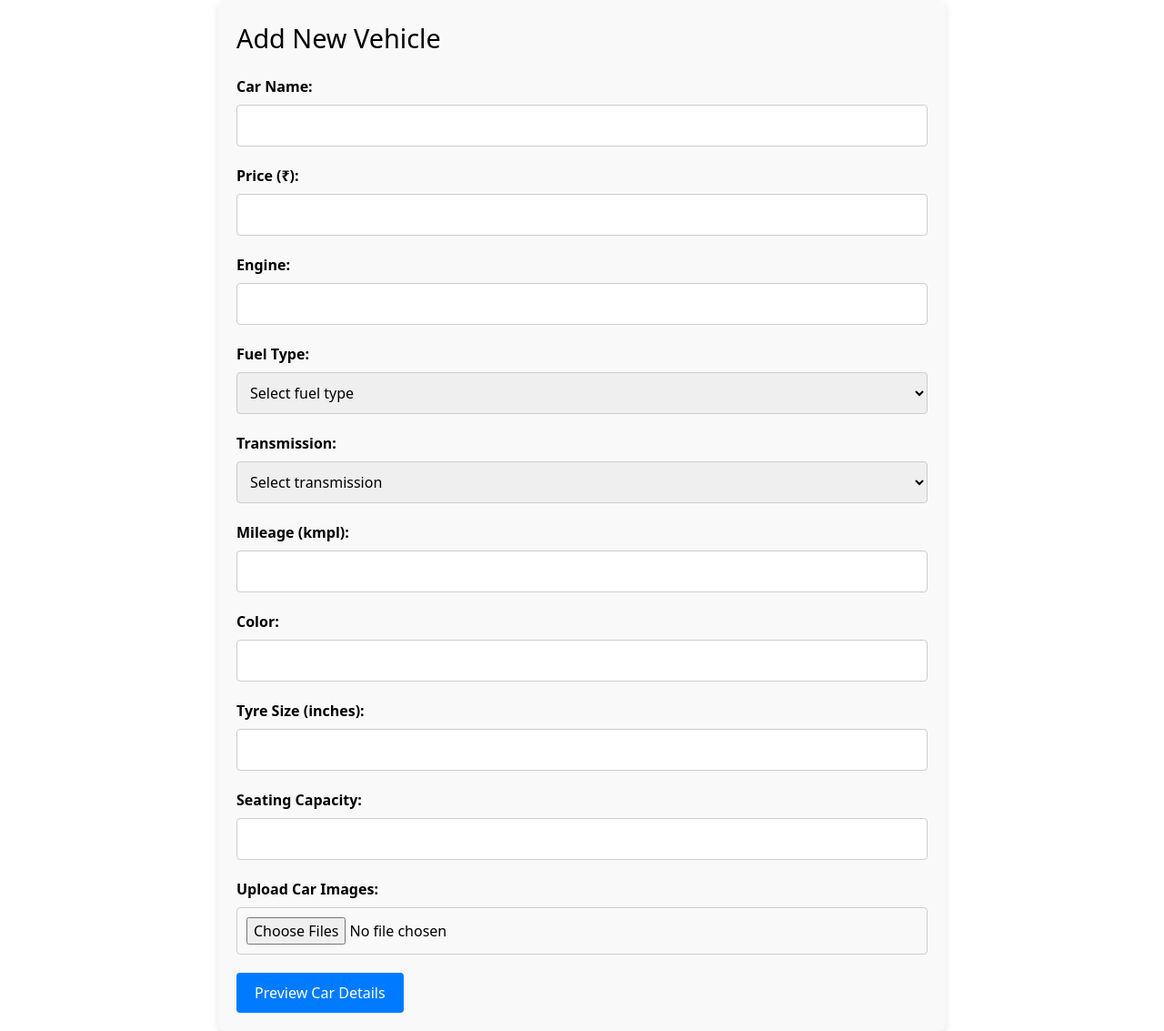
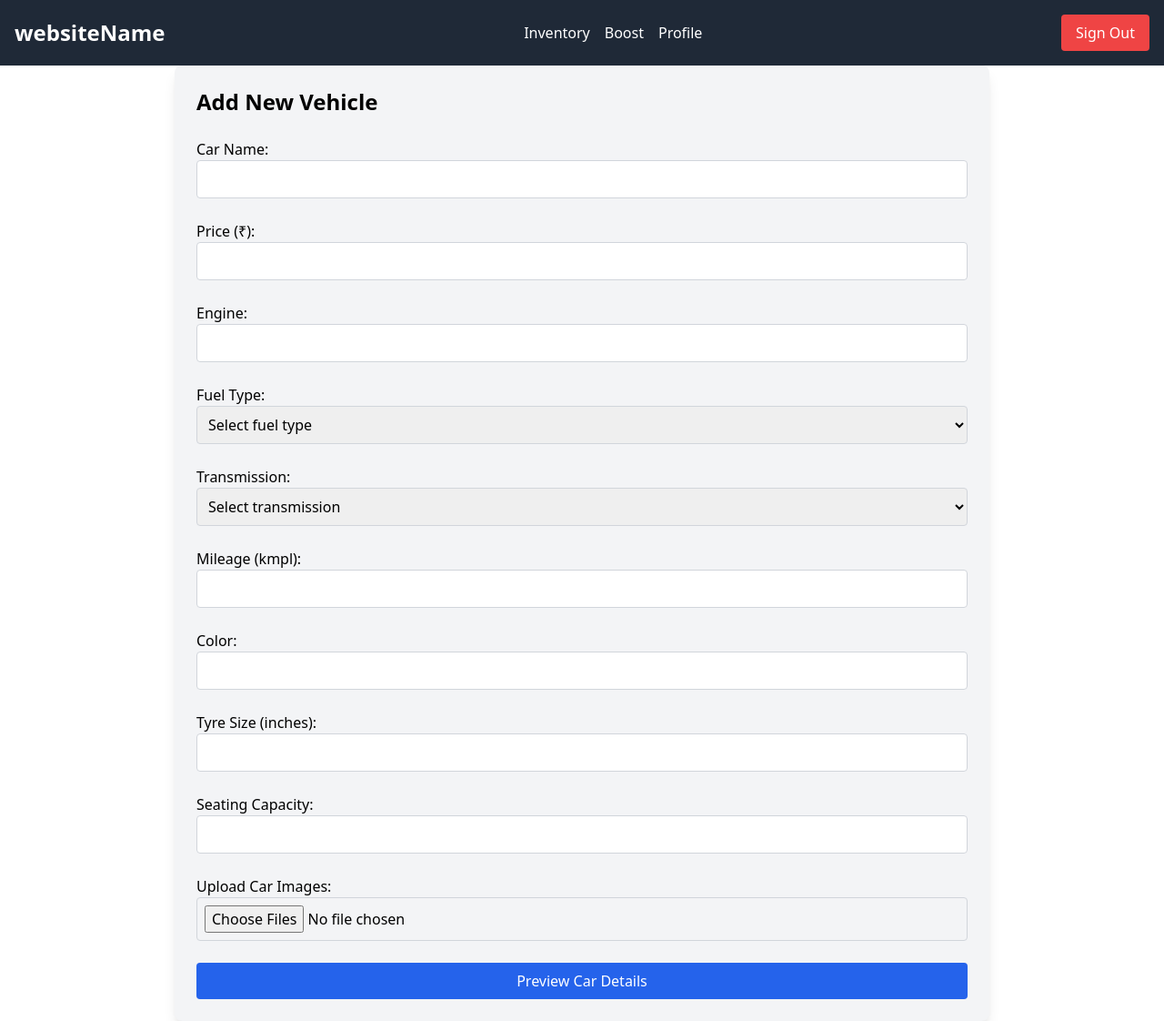
Before and after one commit to aharonmathews/CarSales, a React (Vite) app in the folder client/: page /AddNewVehicle in a window 1280 px wide. Shown: the whole page at 91% size. Built offline with nearby package versions, Linux system fonts and the light colour scheme.

Commit message:
Working on auth

```diff
--- a/client/src/pages/dealership/AddNewVehicle.jsx
+++ b/client/src/pages/dealership/AddNewVehicle.jsx
@@ -1,10 +1,11 @@
 import React, { useState } from "react";
-import { addVehicleToFirestore } from '../../firestoreService'; // Firestore service for adding vehicle
+import { addVehicleToFirestore } from "../../firestoreService"; // Firestore service for adding vehicle
 import { useNavigate } from "react-router-dom";
+import Navbar from "./Navbar";
 
 const AddNewVehicle = () => {
   const [formData, setFormData] = useState({
-    id: Date.now(),  // Unique identifier for each vehicle
+    id: Date.now(), // Unique identifier for each vehicle
     name: "",
     price: "",
     engine: "",
@@ -71,121 +72,163 @@ const AddNewVehicle = () => {
   };
 
   return (
-    <div className="car-form-container">
+    <>
+      <Navbar />
+      <div className="max-w-4xl mx-auto p-6 bg-gray-100 rounded-lg shadow-lg">
         {!previewMode ? (
-        <form onSubmit={handleSubmit} className="car-form">
-          <h2>Add New Vehicle</h2>
+          <form onSubmit={handleSubmit} className="space-y-6">
+            <h2 className="text-2xl font-semibold mb-4">Add New Vehicle</h2>
 
             {/* Car Name */}
-          <label>Car Name:</label>
+            <div>
+              <label className="block font-medium">Car Name:</label>
               <input
                 type="text"
                 name="name"
                 value={formData.name}
                 onChange={handleChange}
                 required
+                className="w-full p-2 border border-gray-300 rounded"
               />
+            </div>
 
             {/* Price */}
-          <label>Price (₹):</label>
+            <div>
+              <label className="block font-medium">Price (₹):</label>
               <input
                 type="number"
                 name="price"
                 value={formData.price}
                 onChange={handleChange}
                 required
+                className="w-full p-2 border border-gray-300 rounded"
               />
+            </div>
 
             {/* Engine */}
-          <label>Engine:</label>
+            <div>
+              <label className="block font-medium">Engine:</label>
               <input
                 type="text"
                 name="engine"
                 value={formData.engine}
                 onChange={handleChange}
                 required
+                className="w-full p-2 border border-gray-300 rounded"
               />
+            </div>
 
             {/* Fuel Type */}
-          <label>Fuel Type:</label>
+            <div>
+              <label className="block font-medium">Fuel Type:</label>
               <select
                 name="fuelType"
                 value={formData.fuelType}
                 onChange={handleChange}
                 required
+                className="w-full p-2 border border-gray-300 rounded"
               >
                 <option value="">Select fuel type</option>
                 <option value="Petrol">Petrol</option>
                 <option value="Diesel">Diesel</option>
                 <option value="Electric">Electric</option>
               </select>
+            </div>
 
             {/* Transmission */}
-          <label>Transmission:</label>
+            <div>
+              <label className="block font-medium">Transmission:</label>
               <select
                 name="transmission"
                 value={formData.transmission}
                 onChange={handleChange}
                 required
+                className="w-full p-2 border border-gray-300 rounded"
               >
                 <option value="">Select transmission</option>
                 <option value="Manual">Manual</option>
                 <option value="Automatic">Automatic</option>
               </select>
+            </div>
 
             {/* Mileage */}
-          <label>Mileage (kmpl):</label>
+            <div>
+              <label className="block font-medium">Mileage (kmpl):</label>
               <input
                 type="number"
                 name="mileage"
                 value={formData.mileage}
                 onChange={handleChange}
                 required
+                className="w-full p-2 border border-gray-300 rounded"
               />
+            </div>
 
             {/* Color */}
-          <label>Color:</label>
+            <div>
+              <label className="block font-medium">Color:</label>
               <input
                 type="text"
                 name="color"
                 value={formData.color}
                 onChange={handleChange}
                 required
+                className="w-full p-2 border border-gray-300 rounded"
               />
+            </div>
 
             {/* Tyre Size */}
-          <label>Tyre Size (inches):</label>
+            <div>
+              <label className="block font-medium">Tyre Size (inches):</label>
               <input
                 type="text"
                 name="tyreSize"
                 value={formData.tyreSize}
                 onChange={handleChange}
                 required
+                className="w-full p-2 border border-gray-300 rounded"
               />
+            </div>
 
             {/* Seating Capacity */}
-          <label>Seating Capacity:</label>
+            <div>
+              <label className="block font-medium">Seating Capacity:</label>
               <input
                 type="number"
                 name="seatingCapacity"
                 value={formData.seatingCapacity}
                 onChange={handleChange}
                 required
+                className="w-full p-2 border border-gray-300 rounded"
               />
+            </div>
 
             {/* Image Upload */}
-          <label>Upload Car Images:</label>
-          <input type="file" multiple accept="image/*" onChange={handleFileChange} />
+            <div>
+              <label className="block font-medium">Upload Car Images:</label>
+              <input
+                type="file"
+                multiple
+                accept="image/*"
+                onChange={handleFileChange}
+                className="w-full p-2 border border-gray-300 rounded"
+              />
+            </div>
 
-          {error && <p style={{ color: "red" }}>{error}</p>}
+            {error && <p className="text-red-600">{error}</p>}
 
-          <button type="submit">Preview Car Details</button>
+            <button
+              type="submit"
+              className="w-full py-2 bg-blue-600 text-white rounded hover:bg-blue-700"
+            >
+              Preview Car Details
+            </button>
           </form>
         ) : (
-        <div className="car-preview">
-          <h2>Preview Car Details</h2>
+          <div>
+            <h2 className="text-2xl font-semibold mb-4">Preview Car Details</h2>
 
-          {/* Car Details Preview */}
+            <div className="space-y-4">
               <p><strong>Car Name:</strong> {formData.name}</p>
               <p><strong>Price:</strong> ₹{formData.price}</p>
               <p><strong>Engine:</strong> {formData.engine}</p>
@@ -196,88 +239,43 @@ const AddNewVehicle = () => {
               <p><strong>Tyre Size:</strong> {formData.tyreSize} inches</p>
               <p><strong>Seating Capacity:</strong> {formData.seatingCapacity}</p>
 
-          {/* Image Preview */}
-          <div className="image-preview">
-            <h3>Uploaded Images</h3>
+              <div>
+                <h3 className="font-medium">Uploaded Images</h3>
+                <div className="flex space-x-4">
                   {formData.images.length > 0 ? (
                     formData.images.map((img, index) => (
                       <img
                         key={index}
                         src={URL.createObjectURL(img)}
                         alt={`car-${index}`}
-                  className="preview-img"
+                        className="w-32 h-20 object-cover"
                       />
                     ))
                   ) : (
                     <p>No images uploaded</p>
                   )}
                 </div>
+              </div>
 
-          <div className="buttons">
-            <button onClick={handleEdit}>Edit</button>
-            <button onClick={handleFinalSave}>Final Save</button>
+              <div className="flex space-x-4">
+                <button
+                  onClick={handleEdit}
+                  className="py-2 px-4 bg-yellow-500 text-white rounded hover:bg-yellow-600"
+                >
+                  Edit
+                </button>
+                <button
+                  onClick={handleFinalSave}
+                  className="py-2 px-4 bg-green-600 text-white rounded hover:bg-green-700"
+                >
+                  Final Save
+                </button>
+              </div>
             </div>
           </div>
         )}
-      <style>{`
-        .car-form-container {
-          max-width: 800px;
-          margin: 0 auto;
-          padding: 20px;
-          background: #f9f9f9;
-          border-radius: 8px;
-          box-shadow: 0 4px 8px rgba(0, 0, 0, 0.1);
-        }
-
-        h2 {
-          margin-bottom: 20px;
-          font-size: 1.8rem;
-        }
-
-        label {
-          display: block;
-          margin-bottom: 8px;
-          font-weight: bold;
-        }
-
-        input, select {
-          width: 100%;
-          padding: 10px;
-          margin-bottom: 20px;
-          border: 1px solid #ccc;
-          border-radius: 4px;
-        }
-
-        button {
-          padding: 10px 20px;
-          background-color: #007bff;
-          color: white;
-          border: none;
-          border-radius: 4px;
-          cursor: pointer;
-        }
-
-        button:hover {
-          background-color: #0056b3;
-        }
-
-        .image-preview {
-          margin: 20px 0;
-        }
-
-        .preview-img {
-          width: 150px;
-          height: 100px;
-          object-fit: cover;
-          margin-right: 10px;
-        }
-
-        .buttons {
-          display: flex;
-          justify-content: space-between;
-        }
-      `}</style>
       </div>
+    </>
   );
 };
 
--- a/client/src/pages/dealership/DealershipDashboard.jsx
+++ b/client/src/pages/dealership/DealershipDashboard.jsx
@@ -9,6 +9,7 @@ import {
   Tooltip,
   ResponsiveContainer,
 } from "recharts";
+import Navbar from "./Navbar";
 
 const DealershipDashboard = () => {
   const [selectedTime, setSelectedTime] = useState("All time");
@@ -34,6 +35,8 @@ const DealershipDashboard = () => {
   ];
 
   return (
+    <>
+    <Navbar />
     <div style={styles.dashboardContainer}>
       {/* Welcome Message */}
       <h1 style={styles.heading}>Welcome, {"Dealership"}</h1>
@@ -89,6 +92,8 @@ const DealershipDashboard = () => {
         ))}
       </div>
     </div>
+    </>
+
   );
 };
 
--- /dev/null
+++ b/client/src/pages/dealership/Navbar.jsx
@@ -0,0 +1,38 @@
+import React from 'react';
+import { Link, useNavigate } from 'react-router-dom';
+import { getAuth, signOut } from 'firebase/auth';
+
+const Navbar = () => {
+  const navigate = useNavigate();
+
+  const handleSignOut = async () => {
+    const auth = getAuth();
+    try {
+      await signOut(auth);
+      navigate('/'); // Redirect to home page after sign-out
+    } catch (error) {
+      console.error("Sign-out error:", error);
+    }
+  };
+
+  return (
+    <nav className="bg-gray-800 p-4 flex justify-between items-center">
+      <div className="text-white text-2xl font-bold" onClick={()=>navigate('/dealershipDashboard')}>
+        websiteName
+      </div>
+      <div className="flex space-x-4">
+        <Link to="/inventory" className="text-white hover:text-gray-400">Inventory</Link>
+        <Link to="/boost" className="text-white hover:text-gray-400">Boost</Link>
+        <Link to="/profile" className="text-white hover:text-gray-400">Profile</Link>
+      </div>
+      <button
+        onClick={handleSignOut}
+        className="text-white bg-red-500 hover:bg-red-700 px-4 py-2 rounded"
+      >
+        Sign Out
+      </button>
+    </nav>
+  );
+};
+
+export default Navbar;
--- a/client/src/pages/signUp.jsx
+++ b/client/src/pages/signUp.jsx
@@ -1,17 +1,62 @@
-import React, { useState } from 'react';
+import React, { useState, useEffect } from 'react';
 import bg2 from "../assets/login2.jpg";
-import { getAuth, signInWithPopup, GoogleAuthProvider, FacebookAuthProvider } from "firebase/auth";
+import {
+  getAuth,
+  signInWithRedirect,
+  GoogleAuthProvider,
+  FacebookAuthProvider,
+  createUserWithEmailAndPassword,
+  signInWithEmailAndPassword,
+  getRedirectResult,
+  onAuthStateChanged,
+  signOut,
+  setPersistence,
+  browserSessionPersistence
+} from "firebase/auth";
+import { useNavigate } from 'react-router-dom';
 
 const SignIn = () => {
   const [reg, setReg] = useState("logIn");
+  const [email, setEmail] = useState('');
+  const [password, setPassword] = useState('');
+  const [loading, setLoading] = useState(false);
+  const navigate = useNavigate();
+
+  useEffect(() => {
+    const auth = getAuth();
+
+    // Ensure session is not persisted across browser reloads
+    setPersistence(auth, browserSessionPersistence);
+
+    // Check for redirect result
+    getRedirectResult(auth)
+      .then((result) => {
+        if (result && result.user) {
+          navigate('/dealershipDashboard'); // Redirect on successful login via Google/Facebook
+        }
+      })
+      .catch((error) => {
+        console.error("Redirect result error:", error);
+      });
+
+    // Check if the user is already signed in
+    const unsubscribe = onAuthStateChanged(auth, (user) => {
+      if (user) {
+        navigate('/dealershipDashboard'); // Redirect if already logged in
+      }
+    });
+
+    return () => unsubscribe(); // Clean up listener on unmount
+  }, [navigate]);
 
   const handleGoogleLogin = async () => {
     const auth = getAuth();
     const provider = new GoogleAuthProvider();
     try {
-      await signInWithPopup(auth, provider);
-      // Handle successful login
+      setLoading(true);
+      await signInWithRedirect(auth, provider);
     } catch (error) {
+      setLoading(false);
       console.error("Google login error:", error);
     }
   };
@@ -20,15 +65,51 @@ const SignIn = () => {
     const auth = getAuth();
     const provider = new FacebookAuthProvider();
     try {
-      await signInWithPopup(auth, provider);
-      // Handle successful login
+      setLoading(true);
+      await signInWithRedirect(auth, provider);
     } catch (error) {
+      setLoading(false);
       console.error("Facebook login error:", error);
     }
   };
 
+  const handleSignUp = async (e) => {
+    e.preventDefault();
+    const auth = getAuth();
+    try {
+      setLoading(true);
+      await createUserWithEmailAndPassword(auth, email, password);
+      navigate('/dealershipDashboard'); // Redirect on successful sign-up
+    } catch (error) {
+      setLoading(false);
+      console.error("Sign-up error:", error);
+    }
+  };
+
+  const handleLogin = async (e) => {
+    e.preventDefault();
+    const auth = getAuth();
+    try {
+      setLoading(true);
+      await signInWithEmailAndPassword(auth, email, password);
+      navigate('/dealershipDashboard'); // Redirect on successful login
+    } catch (error) {
+      setLoading(false);
+      console.error("Login error:", error);
+    }
+  };
+
+  const handleSignOut = async () => {
+    const auth = getAuth();
+    try {
+      await signOut(auth);
+      navigate('/'); // Redirect to login page after sign-out
+    } catch (error) {
+      console.error("Sign-out error:", error);
+    }
+  };
+
   return (
-    <>
     <div className='grid md:grid-cols-2 h-screen md:overflow-clip'>
       <div className='flex flex-row justify-center'>
         {reg === "logIn" ? (
@@ -36,13 +117,24 @@ const SignIn = () => {
             <p className='text-5xl font-serif font-semibold my-4'>Welcome back!</p>
             <p className='text-2xl font-serif mb-5'>Log in to your account</p>
             <div>
-                <form className='flex flex-col'>
+              <form className='flex flex-col' onSubmit={handleLogin}>
                 <p className='font-semibold text-lg ml-2'>Email</p>
-                  <input className='border-2 border-zinc-400 mb-5 w-[23.5rem] p-1 rounded-xl' placeholder='Enter your email'/>
+                <input
+                  className='border-2 border-zinc-400 mb-5 w-[23.5rem] p-1 rounded-xl'
+                  placeholder='Enter your email'
+                  value={email}
+                  onChange={(e) => setEmail(e.target.value)}
+                />
                 <p className='font-semibold text-lg ml-2'>Password</p>
-                  <input className='border-2 border-zinc-400 mb-5 w-[23.5rem] p-1 rounded-xl' placeholder='Enter your password' type="password"/>
-                  <button className='border-2 rounded-lg text-white bg-black hover:bg-slate-500 p-4 w-[23.5rem]'>
-                    Login
+                <input
+                  className='border-2 border-zinc-400 mb-5 w-[23.5rem] p-1 rounded-xl'
+                  placeholder='Enter your password'
+                  type="password"
+                  value={password}
+                  onChange={(e) => setPassword(e.target.value)}
+                />
+                <button className='border-2 rounded-lg text-white bg-black hover:bg-slate-500 p-4 w-[23.5rem]' type="submit" disabled={loading}>
+                  {loading ? 'Logging in...' : 'Login'}
                 </button>
               </form>
               <div className='flex justify-evenly mt-3'>
@@ -62,24 +154,29 @@ const SignIn = () => {
             </div>
           </div>
         ) : (
-            <div>
           <div className='flex flex-col h-screen justify-center'>
             <p className='text-5xl font-serif font-semibold my-4'>Welcome!</p>
             <div>
               <p className='text-2xl font-serif mb-5'>Create your account</p>
               <div>
-                    <form className='flex flex-col'>
+                <form className='flex flex-col' onSubmit={handleSignUp}>
                   <p className='font-semibold text-lg ml-2'>Email</p>
                   <input
                     className='border-2 border-zinc-400 mb-5 w-[23.5rem] p-1 rounded-xl'
-                        placeholder='Enter your email'/>
+                    placeholder='Enter your email'
+                    value={email}
+                    onChange={(e) => setEmail(e.target.value)}
+                  />
                   <p className='font-semibold text-lg ml-2'>Password</p>
                   <input
                     className='border-2 border-zinc-400 mb-5 w-[23.5rem] p-1 rounded-xl'
                     placeholder='Enter your password'
-                        type="password"/>
-                      <button className='border-2 rounded-lg text-white bg-black hover:bg-slate-500 p-4 w-[23.5rem]'>
-                        Sign Up
+                    type="password"
+                    value={password}
+                    onChange={(e) => setPassword(e.target.value)}
+                  />
+                  <button className='border-2 rounded-lg text-white bg-black hover:bg-slate-500 p-4 w-[23.5rem]' type="submit" disabled={loading}>
+                    {loading ? 'Signing up...' : 'Sign Up'}
                   </button>
                 </form>
                 <div className='flex justify-evenly mt-3'>
@@ -87,7 +184,7 @@ const SignIn = () => {
                     <img src={'https://img.icons8.com/?size=100&id=17949&format=png&color=000000'} alt="Google" className="h-6" />
                   </button>
                   <button onClick={handleFacebookLogin} className='border-2 rounded-lg bg-white hover:bg-gray-200 p-4 w-1/3 flex justify-center items-center'>
-                        <img src={'https://img.icons8.com/?size=100&id=uLWV5A9vXIPu&format=png&color=000000'}  alt="Facebook" className="h-6" />
+                    <img src={'https://img.icons8.com/?size=100&id=uLWV5A9vXIPu&format=png&color=000000'} alt="Facebook" className="h-6" />
                   </button>
                 </div>
                 <div className='mt-3'>
@@ -99,12 +196,10 @@ const SignIn = () => {
               </div>
             </div>
           </div>
-            </div>
         )}
       </div>
       <img src={bg2} className='min-w-full h-full -mt-56 hidden md:block'/>
     </div>
-    </>
   );
 };
 
```
Also changed, not shown: client/src/pages/dealership/GarageManagement.jsx (+2 -11 lines). Lines whose indentation alone changed are shown as unchanged.
